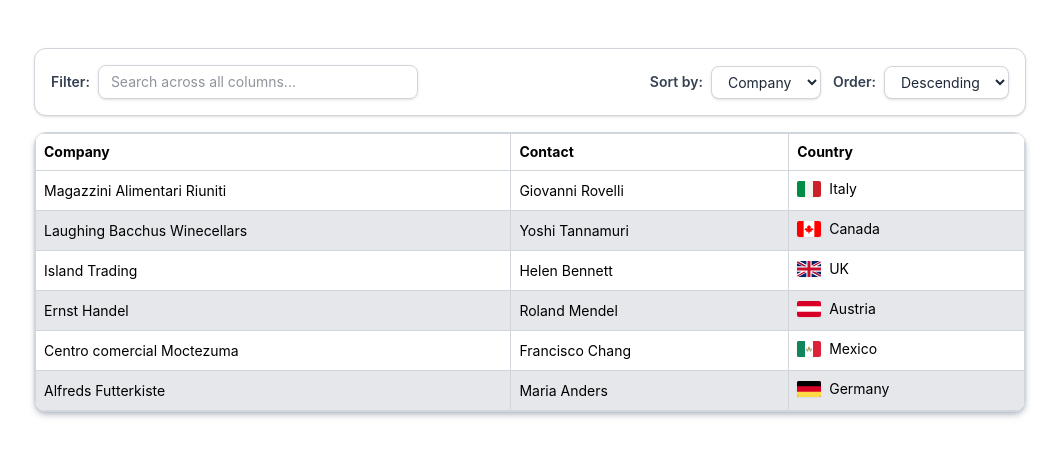
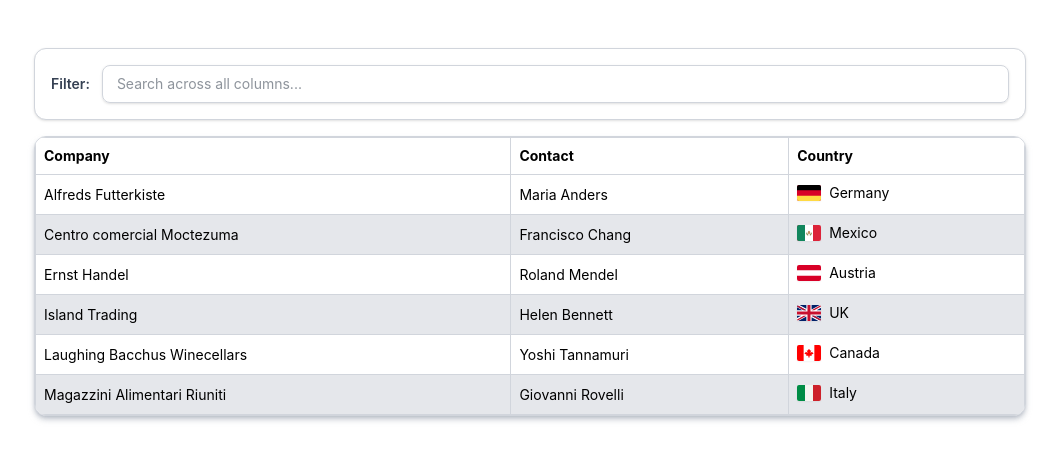
Before and after one commit to yuvayoga/FEA1, a React (Vite) app: page / in a window 1280 px wide. Shown: the top 460 px of the page, without its empty margins (110-1169 px from the left). Built offline with nearby package versions, Linux system fonts and the light colour scheme; data requests are answered from the project's data file.

Commit message:
FEA8: add sortable header columns with interactive SVG sort icons

```diff
--- a/index.html
+++ b/index.html
@@ -5,7 +5,7 @@
   <meta charset="UTF-8" />
   <link rel="icon" type="image/svg+xml" href="/favicon.svg" />
   <meta name="viewport" content="width=device-width, initial-scale=1.0" />
-  <title>Assignment 7</title>
+  <title>Assignment 8</title>
 </head>
 
 <body>
--- a/src/App.jsx
+++ b/src/App.jsx
@@ -26,8 +26,8 @@ const FLAG_ICONS = {
 };
 
 const headers = [
-  { name: 'company', label: 'Company' },
-  { name: 'contact', label: 'Contact' },
+  { name: 'company', label: 'Company', sortable: true },
+  { name: 'contact', label: 'Contact', sortable: true },
   {
     name: 'country',
     label: 'Country',
@@ -53,10 +53,6 @@ export default function App() {
   const [countdown, setCountdown] = useState(2);
 
   const [searchText, setSearchText] = useState('');
-  const [sortData, setSortData] = useState({
-    column: headers[0].name,
-    order: 'descending',
-  });
 
   useEffect(() => {
     const interval = setInterval(() => {
@@ -77,20 +73,6 @@ export default function App() {
     setSearchText(e.target.value);
   };
 
-  const handleColumnChange = (e) => {
-    setSortData((prev) => ({
-      ...prev,
-      column: e.target.value,
-    }));
-  };
-
-  const handleOrderChange = (e) => {
-    setSortData((prev) => ({
-      ...prev,
-      order: e.target.value,
-    }));
-  };
-
   const filteredData = useMemo(() => {
     const query = searchText.trim().toLowerCase();
     if (!query) return data;
@@ -103,25 +85,6 @@ export default function App() {
       })
     );
   }, [data, searchText]);
-
-  const sortedData = useMemo(() => {
-    return [...filteredData].sort((a, b) => {
-      const valA = a[sortData.column];
-      const valB = b[sortData.column];
-
-      if (valA === valB) return 0;
-      if (valA === null || valA === undefined) return 1;
-      if (valB === null || valB === undefined) return -1;
-
-      const comparison = String(valA).localeCompare(String(valB), undefined, {
-        numeric: true,
-        sensitivity: 'base',
-      });
-
-      const isAscending = sortData.order === 'ascending';
-      return isAscending ? comparison : -comparison;
-    });
-  }, [filteredData, sortData]);
 
   return (
     <div className="mx-auto mt-12 max-w-5xl px-4">
@@ -142,8 +105,8 @@ export default function App() {
         </div>
       ) : (
         <div className="space-y-4">
-          <div className="flex flex-col gap-4 rounded-xl border border-gray-300 bg-white p-4 shadow-sm sm:flex-row sm:items-center sm:justify-between">
-            <div className="flex flex-1 items-center gap-2">
+          <div className="rounded-xl border border-gray-300 bg-white p-4 shadow-sm">
+            <div className="flex w-full items-center gap-3">
               <label
                 htmlFor="filter-input"
                 className="text-sm font-semibold text-gray-700 whitespace-nowrap"
@@ -156,53 +119,12 @@ export default function App() {
                 placeholder="Search across all columns..."
                 value={searchText}
                 onChange={handleSearchChange}
-                className="w-full max-w-xs rounded-lg border border-gray-300 px-3 py-1.5 text-sm text-gray-800 shadow-sm transition focus:border-blue-500 focus:outline-none focus:ring-1 focus:ring-blue-500"
+                className="w-full flex-1 rounded-lg border border-gray-300 px-3.5 py-2 text-sm text-gray-800 shadow-sm transition focus:border-blue-500 focus:outline-none focus:ring-1 focus:ring-blue-500"
               />
-            </div>
-
-            <div className="flex flex-wrap items-center gap-3">
-              <div className="flex items-center gap-2">
-                <label
-                  htmlFor="sort-column"
-                  className="text-sm font-semibold text-gray-700 whitespace-nowrap"
-                >
-                  Sort by:
-                </label>
-                <select
-                  id="sort-column"
-                  value={sortData.column}
-                  onChange={handleColumnChange}
-                  className="rounded-lg border border-gray-300 bg-white px-3 py-1.5 text-sm text-gray-800 shadow-sm transition focus:border-blue-500 focus:outline-none focus:ring-1 focus:ring-blue-500"
-                >
-                  {headers.map((header) => (
-                    <option key={header.name} value={header.name}>
-                      {header.label}
-                    </option>
-                  ))}
-                </select>
-              </div>
-
-              <div className="flex items-center gap-2">
-                <label
-                  htmlFor="sort-order"
-                  className="text-sm font-semibold text-gray-700 whitespace-nowrap"
-                >
-                  Order:
-                </label>
-                <select
-                  id="sort-order"
-                  value={sortData.order}
-                  onChange={handleOrderChange}
-                  className="rounded-lg border border-gray-300 bg-white px-3 py-1.5 text-sm text-gray-800 shadow-sm transition focus:border-blue-500 focus:outline-none focus:ring-1 focus:ring-blue-500"
-                >
-                  <option value="descending">Descending</option>
-                  <option value="ascending">Ascending</option>
-                </select>
-              </div>
             </div>
           </div>
 
-          <Table headers={headers} data={sortedData} />
+          <Table headers={headers} data={filteredData} />
         </div>
       )}
     </div>
--- a/src/Table.jsx
+++ b/src/Table.jsx
@@ -1,24 +1,165 @@
+import { useState, useMemo } from 'react';
 import PropTypes from 'prop-types';
 
+function DownArrowIcon({ className = 'h-4 w-4' }) {
+  return (
+    <svg
+      xmlns="http://www.w3.org/2000/svg"
+      fill="none"
+      viewBox="0 0 24 24"
+      strokeWidth={2}
+      stroke="currentColor"
+      className={className}
+      aria-hidden="true"
+    >
+      <path
+        strokeLinecap="round"
+        strokeLinejoin="round"
+        d="M19.5 13.5 12 21m0 0-7.5-7.5M12 21V3"
+      />
+    </svg>
+  );
+}
+
+DownArrowIcon.propTypes = {
+  className: PropTypes.string,
+};
+
+function UpArrowIcon({ className = 'h-4 w-4' }) {
+  return (
+    <svg
+      xmlns="http://www.w3.org/2000/svg"
+      fill="none"
+      viewBox="0 0 24 24"
+      strokeWidth={2}
+      stroke="currentColor"
+      className={className}
+      aria-hidden="true"
+    >
+      <path
+        strokeLinecap="round"
+        strokeLinejoin="round"
+        d="M4.5 10.5 12 3m0 0 7.5 7.5M12 3v18"
+      />
+    </svg>
+  );
+}
+
+UpArrowIcon.propTypes = {
+  className: PropTypes.string,
+};
+
 export default function Table({ headers = [], data = [] }) {
+  const [sortData, setSortData] = useState({
+    column: null,
+    order: null,
+  });
+  const [hoveredColumn, setHoveredColumn] = useState(null);
+
+  const handleSort = (columnName) => {
+    setSortData((prev) => {
+      if (prev.column !== columnName) {
+        return { column: columnName, order: 'descending' };
+      }
+      if (prev.order === 'descending') {
+        return { column: columnName, order: 'ascending' };
+      }
+      if (prev.order === 'ascending') {
+        return { column: null, order: null };
+      }
+      return { column: columnName, order: 'descending' };
+    });
+  };
+
+  const sortedData = useMemo(() => {
+    if (!sortData.column || !sortData.order) {
+      return data;
+    }
+
+    return [...data].sort((a, b) => {
+      const valA = a[sortData.column];
+      const valB = b[sortData.column];
+
+      if (valA === valB) return 0;
+      if (valA === null || valA === undefined) return 1;
+      if (valB === null || valB === undefined) return -1;
+
+      const comparison = String(valA).localeCompare(String(valB), undefined, {
+        numeric: true,
+        sensitivity: 'base',
+      });
+
+      return sortData.order === 'ascending' ? comparison : -comparison;
+    });
+  }, [data, sortData]);
+
   return (
     <div className="overflow-hidden rounded-xl border border-gray-300 bg-white shadow-md shadow-gray-400/60">
       <table className="w-full border-collapse text-left text-sm text-black">
         <thead>
           <tr className="bg-white">
-            {headers.map((header) => (
-              <th
-                key={header.name}
-                className="border border-gray-300 px-2 py-2 font-bold"
-              >
-                {header.label}
-              </th>
-            ))}
+            {headers.map((header) => {
+              const isCurrent = sortData.column === header.name;
+              const isDescending = isCurrent && sortData.order === 'descending';
+              const isAscending = isCurrent && sortData.order === 'ascending';
+              const isHovered = hoveredColumn === header.name;
+
+              return (
+                <th
+                  key={header.name}
+                  onClick={() => header.sortable && handleSort(header.name)}
+                  onMouseEnter={() =>
+                    header.sortable && setHoveredColumn(header.name)
+                  }
+                  onMouseLeave={() =>
+                    header.sortable && setHoveredColumn(null)
+                  }
+                  className={`border border-gray-300 px-2 py-2 font-bold ${
+                    header.sortable
+                      ? 'cursor-pointer select-none group hover:bg-gray-50 transition-colors'
+                      : ''
+                  }`}
+                  aria-sort={
+                    !header.sortable
+                      ? undefined
+                      : isDescending
+                      ? 'descending'
+                      : isAscending
+                      ? 'ascending'
+                      : 'none'
+                  }
+                >
+                  <div className="inline-flex items-center gap-1.5">
+                    <span>{header.label}</span>
+                    {header.sortable && (
+                      <span
+                        className="inline-flex items-center"
+                        data-testid={`sort-icon-${header.name}`}
+                      >
+                        {isAscending ? (
+                          <UpArrowIcon className="h-4 w-4 text-gray-800 opacity-100" />
+                        ) : isDescending ? (
+                          <DownArrowIcon className="h-4 w-4 text-gray-800 opacity-100" />
+                        ) : (
+                          <DownArrowIcon
+                            className={`h-4 w-4 text-gray-400 transition-opacity duration-150 ${
+                              isHovered
+                                ? 'opacity-100'
+                                : 'opacity-0 group-hover:opacity-100'
+                            }`}
+                          />
+                        )}
+                      </span>
+                    )}
+                  </div>
+                </th>
+              );
+            })}
           </tr>
         </thead>
 
         <tbody>
-          {data.map((row, index) => (
+          {sortedData.map((row, index) => (
             <tr
               key={row.id ?? index}
               className="hover:bg-blue-100 transition-colors duration-200 even:bg-gray-200"
@@ -45,6 +186,7 @@ Table.propTypes = {
       name: PropTypes.string.isRequired,
       label: PropTypes.string.isRequired,
       render: PropTypes.func,
+      sortable: PropTypes.bool,
     })
   ).isRequired,
   data: PropTypes.arrayOf(PropTypes.object).isRequired,
```
Also changed, not shown: 1 other file (tests, documents, lock files or other folders).
